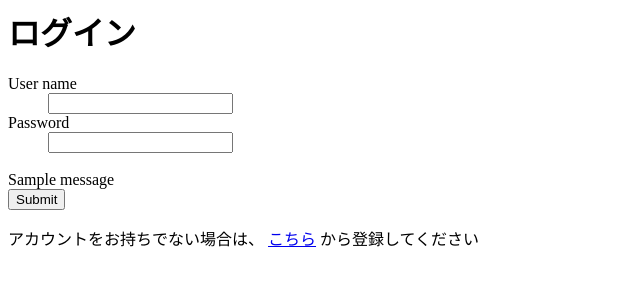
After one commit to xingjie492-stack/programing_exercise_bot, a Flask app: template templates/auth/top.html in a window 1280 px wide. The commit adds this page. Shown: the top 300 px of the page, without its empty margins (0-640 px from the left). Run offline with Flask 3, Linux system fonts and the light colour scheme; the template is opened without the code that fills it, so the values that code supplies are empty, except form fields; tables that the repository leaves empty hold one stand-in row (values such as "Sample post"); one stand-in notice (Sample message) is shown; form fields are guessed from the names that the template uses; some libraries are stand-ins or nearby versions.

Commit message:
ユーザ情報更新フォーム実装のため、forms.py,auth.views.py,update_form.html,top.html編集。

```diff
--- a/auth/views.py
+++ b/auth/views.py
@@ -63,11 +63,12 @@ def register():
 @login_required
 def update(user_id):
     target_data = User.query.get_or_404(user_id)
-    form = UserEditForm(obj=target_data)
+    form = UserEditForm(user_id=target_data.user_id, obj=target_data)
     if request.method == 'POST' and form.validate():
         target_data.user_name = form.user_name.data
-        target_data.password = form.password.data
         target_data.email = form.email.data
+        if form.password.data:
+            target_data.set_password(form.password.data)
         db.session.commit()
         flash('変更しました')
         return redirect(url_for("presentation.presentation"))
--- /dev/null
+++ b/templates/auth/top.html
@@ -0,0 +1,24 @@
+{% extends "base.html" %}
+
+{% block content %}
+    <h1 class="my-4">ログイン</h1>
+    {% from "_formhelpers.html" import render_field %}
+    <form action="{{ url_for('auth.login') }}" method="post" >
+
+        {{ form.hidden_tag() }}
+        {{ render_field(form.user_name, class="form-control") }}
+        {{ render_field(form.password, class="form-control") }}
+        <br>
+        {% for message in get_flashed_messages() %}
+        <div class="alert alert-info">
+            {{ message }}
+        </div>
+        {% endfor %}
+        {{ form.submit(class="btn btn-primary") }}
+    </form>
+
+    <p class="my-3">アカウントをお持ちでない場合は、
+    <a href="{{ url_for('auth.register') }}">こちら</a>
+    から登録してください
+    </p>
+{% endblock content %}
--- a/templates/auth/update_form.html
+++ b/templates/auth/update_form.html
@@ -3,7 +3,7 @@
 {% block content %}
     <h1>ユーザ情報を変更</h1>
     {% from "_formhelpers.html" import render_field %}
-    <form action="{{ url_for('auth.update', user_id=edit_id) }}" method="post" >
+    <form action="{{ url_for('auth.update', user_id=edit_id) }}" method="post">
         {{ form.hidden_tag() }}
 
         {{ render_field(form.user_name) }}
```
Also changed, not shown: forms.py (+30 -5 lines), instance/programing_exercise_bot_tables.sqlite.
